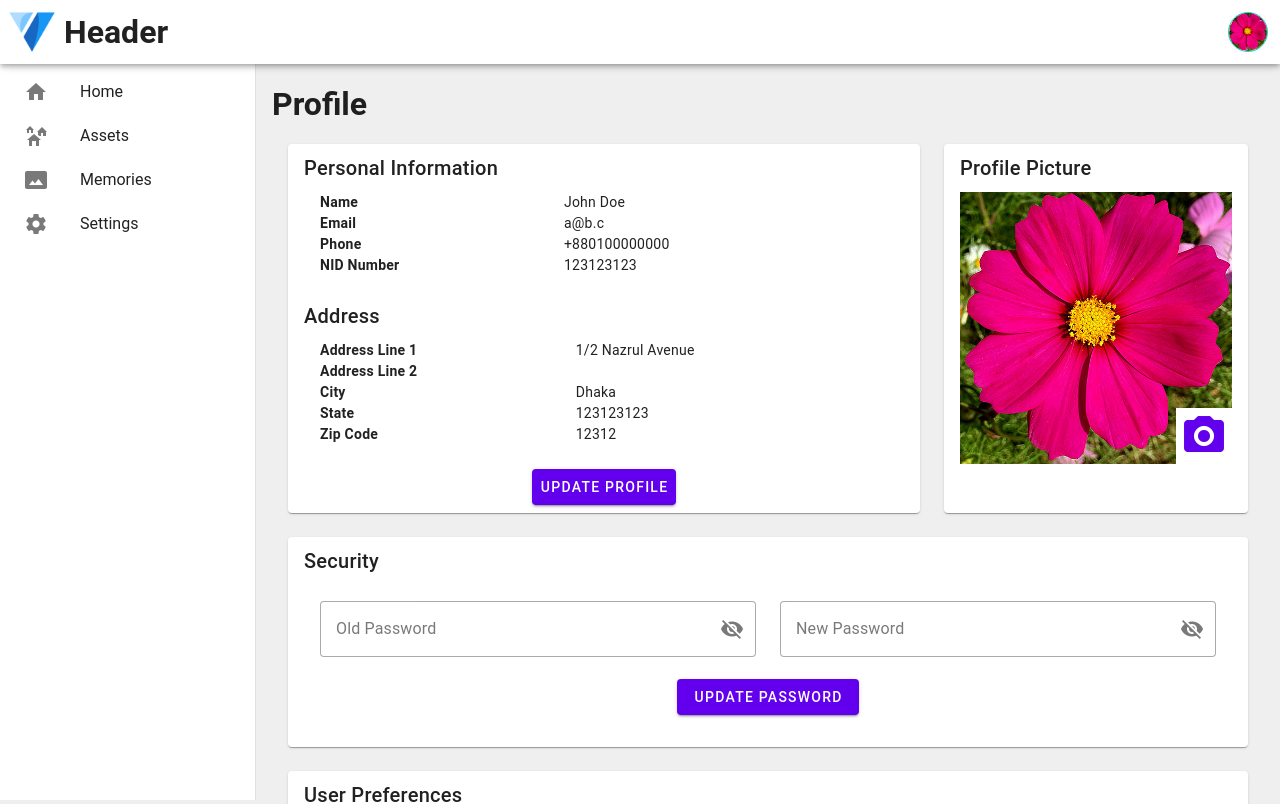
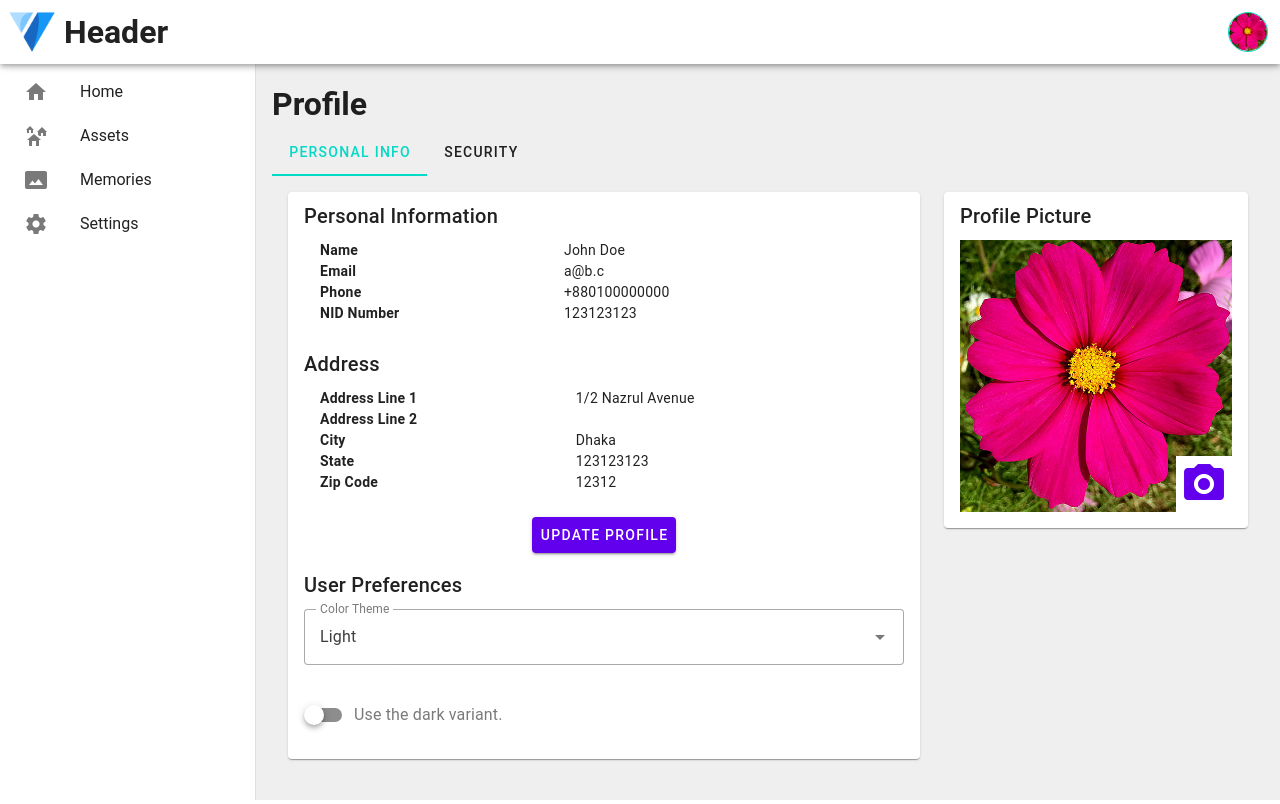
Before and after one commit to Mamun724/vue-animation, a Vue app: page /profile in a window 1280 px wide. Shown: the top 804 px of the page. Built offline with nearby package versions, Linux system fonts and the light colour scheme.

Commit message:
Create tabs for profile.

```diff
--- a/src/components/PasswordChange.vue
+++ b/src/components/PasswordChange.vue
@@ -7,7 +7,7 @@
       <v-form @submit.prevent="console.log('form submitted')">
         <v-container :fluid="true">
           <v-row>
-            <v-col class="v-col-12 v-col-md-6">
+            <v-col>
               <v-text-field
                 :type="showPassword ? 'text' : 'password'"
                 placeholder="Old Password"
@@ -16,7 +16,9 @@
                 :append-inner-icon="showPassword ? 'mdi-eye' : 'mdi-eye-off'"
                 @click:append-inner="togglePasswordVisibility"/>
             </v-col>
-            <v-col class="v-col-12 v-col-md-6 pt-0 pt-md-3">
+          </v-row>
+          <v-row>
+            <v-col>
               <v-text-field
                 :type="showPassword ? 'text' : 'password'"
                 placeholder="New Password"
--- a/src/components/PersonalInformation.vue
+++ b/src/components/PersonalInformation.vue
@@ -1,5 +1,4 @@
 <template>
-  <v-card class="flex-grow-1">
   <v-card-title>
     Personal Information
   </v-card-title>
@@ -60,7 +59,6 @@
       <UpdateProfile @close="openModal = false;"/>
     </v-dialog>
   </v-card-actions>
-  </v-card>
 </template>
 <script setup>
 import UpdateProfile from "@/components/UpdateProfile.vue";
--- a/src/components/ProfilePicture.vue
+++ b/src/components/ProfilePicture.vue
@@ -1,16 +1,17 @@
 <template>
-  <v-card class="flex-grow-1">
+  <v-card>
     <v-card-title>Profile Picture</v-card-title>
-    <v-card-text class="position-relative">
-      <v-img class="w-100" :src="profilePictureUrl"/>
-      <v-btn
+    <v-card-text>
+      <v-img class="w-100 position-relative" :src="profilePictureUrl">
+        <v-btn
           variant="text"
           icon
           size="large"
-          class="camera-icon mr-4 mb-4 rounded-0"
+          class="camera-icon rounded-0"
           @click="pickFile">
-        <v-icon size="48px">mdi-camera</v-icon>
-      </v-btn>
+          <v-icon size="48px">mdi-camera</v-icon>
+        </v-btn>
+      </v-img>
       <input type="file" ref="filePicker" class="d-none" @change="previewImage"/>
     </v-card-text>
     <v-card-actions class="justify-center" v-if="profilePicturePath !== profilePictureUrl">
@@ -44,9 +45,9 @@ const uploadProfilePicture = () => {
 
 <style>
 .camera-icon {
-  position: absolute;
+  position: absolute !important;
   bottom: 0;
   right: 0;
-  background-color: rgb(var(--v-theme-surface));
+  background-color: rgb(var(--v-theme-surface)) !important;
 }
 </style>
--- a/src/components/UserPreferences.vue
+++ b/src/components/UserPreferences.vue
@@ -1,5 +1,4 @@
 <template>
-  <v-card>
   <v-card-title>
     User Preferences
   </v-card-title>
@@ -9,7 +8,7 @@
       v-model="selectedTheme"
       item-title="name"
       item-value="slug"
-          variant="solo-filled"
+      variant="outlined"
       label="Color Theme"
     />
     <v-switch
@@ -19,7 +18,6 @@
       color="primary"
       label="Use the dark variant."/>
   </v-card-text>
-  </v-card>
 </template>
 
 <script setup>
--- /dev/null
+++ b/src/views/PersonalInformationTab.vue
@@ -0,0 +1,21 @@
+<template>
+  <v-container :fluid="true">
+    <v-row class="flex-column-reverse flex-sm-row">
+      <v-col class="v-col-md-8 d-flex flex-column">
+        <v-card class="flex-grow-1">
+          <PersonalInformation/>
+          <UserPreferences/>
+        </v-card>
+      </v-col>
+      <v-col class="v-col-md-4">
+        <ProfilePicture/>
+      </v-col>
+    </v-row>
+  </v-container>
+</template>
+
+<script setup>
+import ProfilePicture from "@/components/ProfilePicture.vue";
+import PersonalInformation from "@/components/PersonalInformation.vue";
+import UserPreferences from "@/components/UserPreferences.vue";
+</script>
--- a/src/views/Profile.vue
+++ b/src/views/Profile.vue
@@ -1,38 +1,42 @@
 <template>
   <div class="pa-4">
     <h1>Profile</h1>
-    <v-container :fluid="true">
-      <v-row class="flex-column-reverse flex-sm-row">
-        <v-col class="v-col-md-8 d-flex flex-column">
-          <PersonalInformation/>
-        </v-col>
-        <v-col class="v-col-md-4 d-flex flex-column">
-          <ProfilePicture/>
-        </v-col>
-      </v-row>
-      <v-row>
-        <v-col>
-              <PasswordChange/>
-        </v-col>
-      </v-row>
-      <v-row>
-        <v-col>
-          <UserPreferences/>
-        </v-col>
-      </v-row>
-      <v-row>
-        <v-col>
-          <SubscriptionInformation/>
-        </v-col>
-      </v-row>
-    </v-container>
+    <v-tabs
+      v-model="currentTab">
+      <v-tab v-for="tab in tabs"
+             :key="tab.slug"
+             :value="tab.slug">
+        {{ tab.name }}
+      </v-tab>
+    </v-tabs>
+    <v-window v-model="currentTab">
+      <v-window-item v-for="tab in tabs"
+                     :key="tab.slug"
+                     :value="tab.slug">
+
+        <component :is="tab.component"/>
+      </v-window-item>
+    </v-window>
   </div>
 </template>
 
 <script setup>
-import PasswordChange from "@/components/PasswordChange.vue";
-import SubscriptionInformation from "@/components/SubscriptionInformation.vue";
-import PersonalInformation from "@/components/PersonalInformation.vue";
-import ProfilePicture from "@/components/ProfilePicture.vue";
-import UserPreferences from "@/components/UserPreferences.vue";
+import {ref} from "vue";
+import PersonalInformationTab from "@/views/PersonalInformationTab.vue";
+import SecurityTab from "@/views/SecurityTab.vue";
+
+const tabs = [
+  {
+    slug: 'personal-info',
+    name: 'Personal Info',
+    component: PersonalInformationTab
+  },
+  {
+    slug: 'security',
+    name: 'Security',
+    component: SecurityTab
+  },
+];
+
+const currentTab = ref(tabs[0].slug);
 </script>
--- /dev/null
+++ b/src/views/SecurityTab.vue
@@ -0,0 +1,12 @@
+<template>
+  <v-container :fluid="true">
+    <v-row>
+      <v-col>
+        <PasswordChange/>
+      </v-col>
+    </v-row>
+  </v-container>
+</template>
+<script setup>
+import PasswordChange from "@/components/PasswordChange.vue";
+</script>
```
Lines whose indentation alone changed are shown as unchanged.
